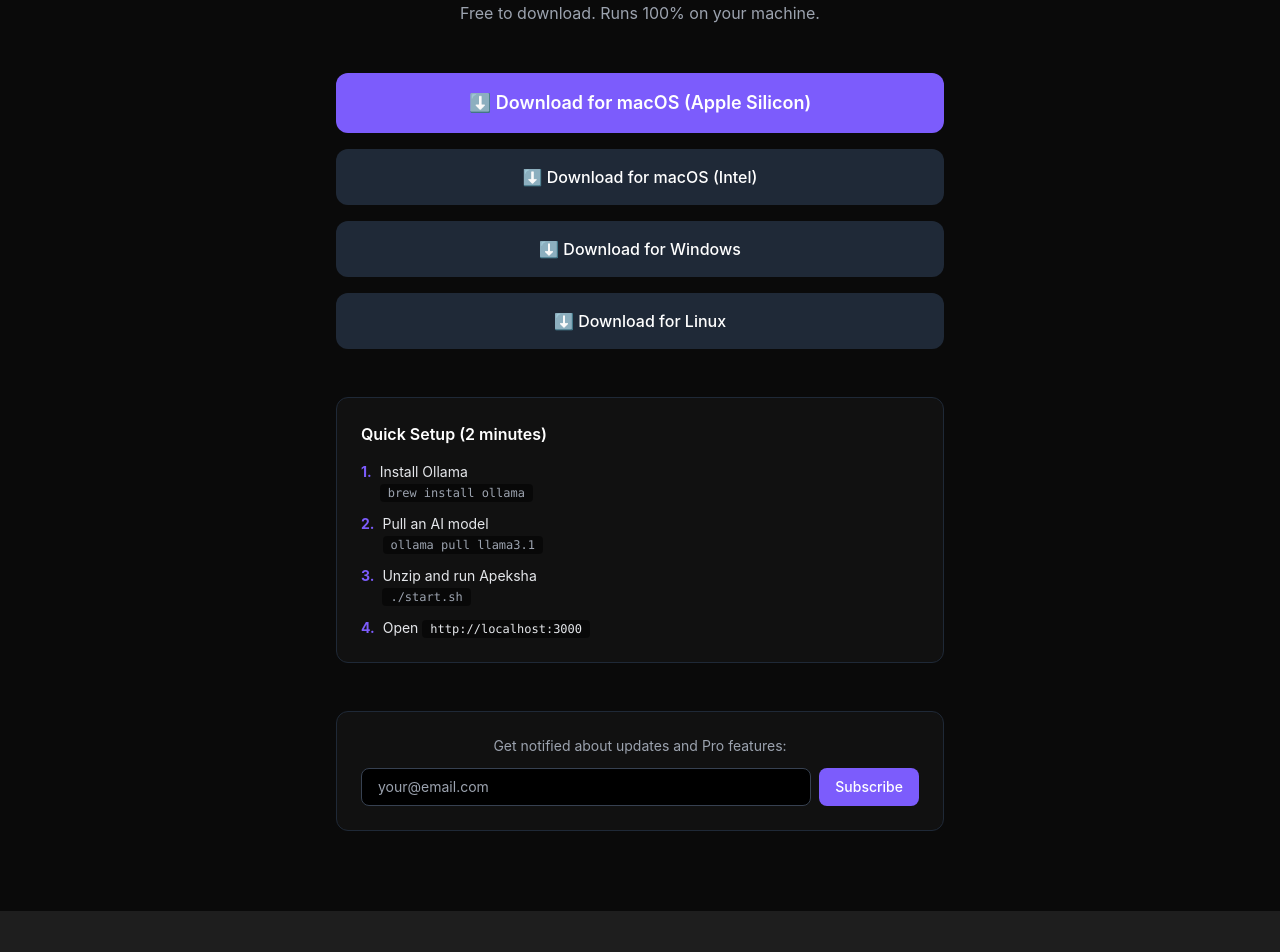
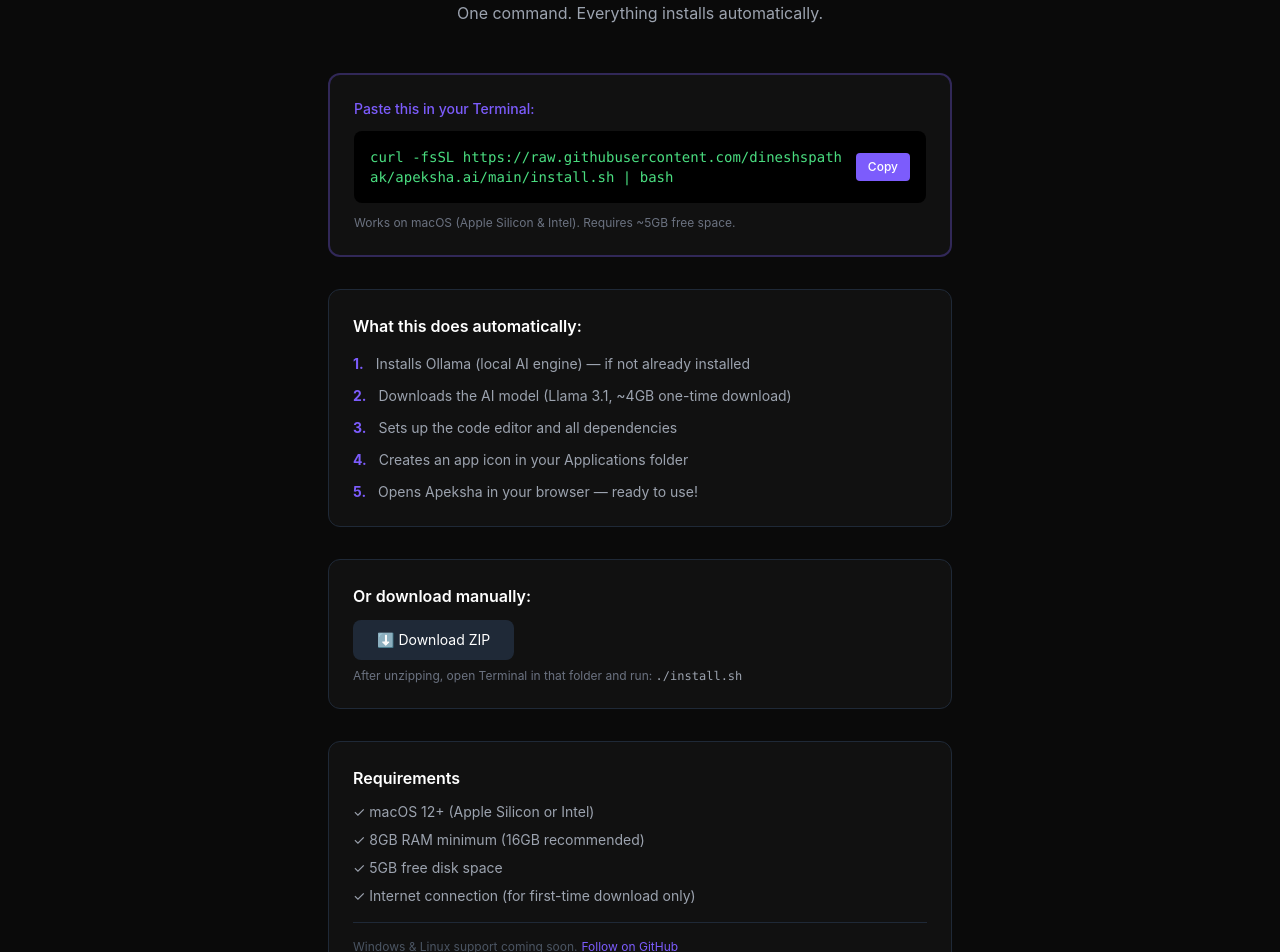
Before and after one commit to dineshspathak/apeksha.ai, a Next.js app in the folder editor/: page /download in a window 1280 px wide. Shown: the part 200-1152 px from the top of the page. Before the commit the page ends 1111 px from the top, so only its background shows below. Built offline with nearby package versions, Linux system fonts and the light colour scheme.

Commit message:
Add one-click installer + simple download page

```diff
--- a/editor/src/app/download/page.tsx
+++ b/editor/src/app/download/page.tsx
@@ -2,18 +2,15 @@
 
 import { useState } from "react";
 
-/**
- * Download page - Users get Apeksha here
- */
 export default function DownloadPage() {
-  const [email, setEmail] = useState("");
-  const [downloaded, setDownloaded] = useState(false);
+  const [copied, setCopied] = useState(false);
 
-  const handleDownload = () => {
-    // Track download (add analytics later)
-    setDownloaded(true);
-    // Redirect to GitHub repo (download as ZIP)
-    window.open("https://github.com/dineshspathak/apeksha.ai/archive/refs/heads/main.zip", "_blank");
+  const installCommand = `curl -fsSL https://raw.githubusercontent.com/dineshspathak/apeksha.ai/main/install.sh | bash`;
+
+  const copyCommand = () => {
+    navigator.clipboard.writeText(installCommand);
+    setCopied(true);
+    setTimeout(() => setCopied(false), 2000);
   };
 
   return (
@@ -22,107 +19,106 @@
       <nav className="flex items-center justify-between px-8 py-4 border-b border-gray-800">
         <a href="/" className="flex items-center gap-2">
           <span className="text-2xl">🙏</span>
-          <span className="font-bold text-lg">Apeksha</span>
+          <span className="font-bold text-lg">Apeksha AI</span>
         </a>
+        <a href="/" className="text-sm text-gray-400 hover:text-white">← Back</a>
       </nav>
 
-      <div className="max-w-2xl mx-auto px-8 py-20 text-center">
-        <h1 className="text-4xl font-bold mb-4">Download Apeksha AI</h1>
-        <p className="text-gray-400 mb-12">
-          Free to download. Runs 100% on your machine.
+      <div className="max-w-2xl mx-auto px-6 py-16 md:py-20">
+        <h1 className="text-3xl md:text-4xl font-bold mb-4 text-center">Install Apeksha AI</h1>
+        <p className="text-gray-400 mb-12 text-center">
+          One command. Everything installs automatically.
         </p>
 
-        {/* Download Options */}
-        <div className="space-y-4 mb-12">
-          <button
-            onClick={handleDownload}
-            className="w-full py-4 bg-[#7c5cfc] rounded-xl hover:bg-[#9b7fff] transition font-semibold text-lg"
-          >
-            ⬇️ Download for macOS (Apple Silicon)
-          </button>
-          <button
-            onClick={handleDownload}
-            className="w-full py-4 bg-gray-800 rounded-xl hover:bg-gray-700 transition font-medium"
-          >
-            ⬇️ Download for macOS (Intel)
-          </button>
-          <button
-            onClick={handleDownload}
-            className="w-full py-4 bg-gray-800 rounded-xl hover:bg-gray-700 transition font-medium"
-          >
-            ⬇️ Download for Windows
-          </button>
-          <button
-            onClick={handleDownload}
-            className="w-full py-4 bg-gray-800 rounded-xl hover:bg-gray-700 transition font-medium"
-          >
-            ⬇️ Download for Linux
-          </button>
+        {/* One-Command Install */}
+        <div className="bg-[#111] border-2 border-[#7c5cfc]/30 rounded-xl p-6 mb-8">
+          <p className="text-sm text-[#7c5cfc] font-medium mb-3">
+            Paste this in your Terminal:
+          </p>
+          <div className="flex items-center gap-2 bg-black rounded-lg p-4">
+            <code className="flex-1 text-sm text-green-400 break-all">
+              {installCommand}
+            </code>
+            <button
+              onClick={copyCommand}
+              className="shrink-0 px-3 py-1.5 bg-[#7c5cfc] rounded text-xs font-medium hover:bg-[#9b7fff] transition"
+            >
+              {copied ? "Copied!" : "Copy"}
+            </button>
+          </div>
+          <p className="text-xs text-gray-500 mt-3">
+            Works on macOS (Apple Silicon & Intel). Requires ~5GB free space.
+          </p>
         </div>
 
-        {/* Setup Instructions */}
-        <div className="text-left bg-[#111] border border-gray-800 rounded-xl p-6">
-          <h3 className="font-semibold mb-4">Quick Setup (2 minutes)</h3>
+        {/* What it does */}
+        <div className="bg-[#111] border border-gray-800 rounded-xl p-6 mb-8">
+          <h3 className="font-semibold mb-4">What this does automatically:</h3>
           <ol className="space-y-3 text-sm text-gray-400">
-            <li className="flex gap-2">
-              <span className="text-[#7c5cfc] font-bold">1.</span>
-              <div>
-                <span className="text-gray-200">Install Ollama</span>
-                <br />
-                <code className="text-xs bg-black/50 px-2 py-0.5 rounded">
-                  brew install ollama
-                </code>
-              </div>
+            <li className="flex gap-3">
+              <span className="text-[#7c5cfc] font-bold shrink-0">1.</span>
+              <span>Installs Ollama (local AI engine) — if not already installed</span>
             </li>
-            <li className="flex gap-2">
-              <span className="text-[#7c5cfc] font-bold">2.</span>
-              <div>
-                <span className="text-gray-200">Pull an AI model</span>
-                <br />
-                <code className="text-xs bg-black/50 px-2 py-0.5 rounded">
-                  ollama pull llama3.1
-                </code>
-              </div>
+            <li className="flex gap-3">
+              <span className="text-[#7c5cfc] font-bold shrink-0">2.</span>
+              <span>Downloads the AI model (Llama 3.1, ~4GB one-time download)</span>
             </li>
-            <li className="flex gap-2">
-              <span className="text-[#7c5cfc] font-bold">3.</span>
-              <div>
-                <span className="text-gray-200">Unzip and run Apeksha</span>
-                <br />
-                <code className="text-xs bg-black/50 px-2 py-0.5 rounded">
-                  ./start.sh
-                </code>
-              </div>
+            <li className="flex gap-3">
+              <span className="text-[#7c5cfc] font-bold shrink-0">3.</span>
+              <span>Sets up the code editor and all dependencies</span>
             </li>
-            <li className="flex gap-2">
-              <span className="text-[#7c5cfc] font-bold">4.</span>
-              <span className="text-gray-200">
-                Open{" "}
-                <code className="text-xs bg-black/50 px-2 py-0.5 rounded">
-                  http://localhost:3000
-                </code>
-              </span>
+            <li className="flex gap-3">
+              <span className="text-[#7c5cfc] font-bold shrink-0">4.</span>
+              <span>Creates an app icon in your Applications folder</span>
+            </li>
+            <li className="flex gap-3">
+              <span className="text-[#7c5cfc] font-bold shrink-0">5.</span>
+              <span>Opens Apeksha in your browser — ready to use!</span>
             </li>
           </ol>
         </div>
 
-        {/* Email capture */}
-        <div className="mt-12 p-6 bg-[#111] border border-gray-800 rounded-xl">
-          <p className="text-sm text-gray-400 mb-3">
-            Get notified about updates and Pro features:
+        {/* Alternative: ZIP download */}
+        <div className="bg-[#111] border border-gray-800 rounded-xl p-6 mb-8">
+          <h3 className="font-semibold mb-3">Or download manually:</h3>
+          <a
+            href="https://github.com/dineshspathak/apeksha.ai/archive/refs/heads/main.zip"
+            className="inline-block px-6 py-2.5 bg-gray-800 rounded-lg hover:bg-gray-700 transition text-sm"
+          >
+            ⬇️ Download ZIP
+          </a>
+          <p className="text-xs text-gray-500 mt-2">
+            After unzipping, open Terminal in that folder and run: <code className="text-gray-400">./install.sh</code>
           </p>
-          <div className="flex gap-2">
-            <input
-              type="email"
-              value={email}
-              onChange={(e) => setEmail(e.target.value)}
-              placeholder="your@email.com"
-              className="flex-1 px-4 py-2 bg-black border border-gray-700 rounded-lg text-sm outline-none focus:border-[#7c5cfc]"
-            />
-            <button className="px-4 py-2 bg-[#7c5cfc] rounded-lg text-sm font-medium hover:bg-[#9b7fff] transition">
-              Subscribe
-            </button>
+        </div>
+
+        {/* Requirements */}
+        <div className="bg-[#111] border border-gray-800 rounded-xl p-6">
+          <h3 className="font-semibold mb-3">Requirements</h3>
+          <ul className="space-y-2 text-sm text-gray-400">
+            <li>✓ macOS 12+ (Apple Silicon or Intel)</li>
+            <li>✓ 8GB RAM minimum (16GB recommended)</li>
+            <li>✓ 5GB free disk space</li>
+            <li>✓ Internet connection (for first-time download only)</li>
+          </ul>
+          <div className="mt-4 pt-4 border-t border-gray-800">
+            <p className="text-xs text-gray-600">
+              Windows & Linux support coming soon.
+              <a href="https://github.com/dineshspathak/apeksha.ai" className="text-[#7c5cfc] ml-1 hover:underline">
+                Follow on GitHub
+              </a>
+            </p>
           </div>
+        </div>
+
+        {/* After install */}
+        <div className="mt-12 text-center">
+          <h3 className="font-semibold mb-2">After installation</h3>
+          <p className="text-sm text-gray-500">
+            Just double-click <strong className="text-gray-300">"Apeksha AI"</strong> in your Applications folder.
+            <br />
+            Or run <code className="text-gray-400 bg-black px-1.5 py-0.5 rounded text-xs">./launch.sh</code> in the terminal.
+          </p>
         </div>
       </div>
     </div>
```
Also changed, not shown: 1 other file (tests, documents, lock files or other folders).
